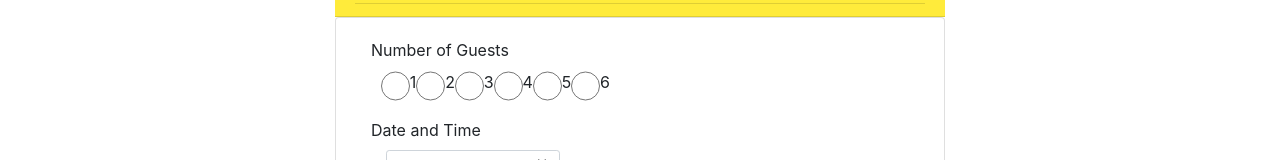
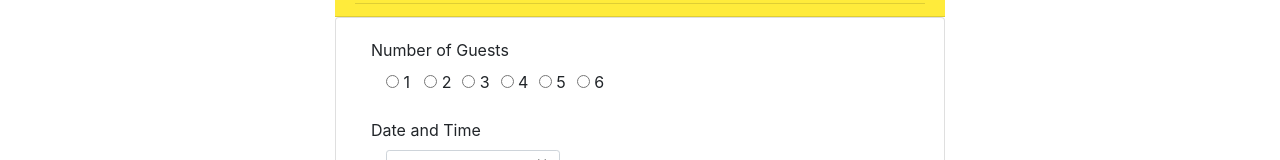
Before and after one commit to JoannaRocioS/Website-, a website: page index.html in a window 1280 px wide. Shown: the part 2066-2226 px from the top of the page. Drawn offline with nearby package versions, Linux system fonts and the light colour scheme.

Commit message:
task 2 ready

```diff
--- a/index.html
+++ b/index.html
@@ -292,18 +292,37 @@
                             <div class="form-group col-sm-4 col-md-6">
                                 <label class="label">Number of Guests</label>
                                 <div class="form-row col-sm-2 col-md" class="form-group col-sm-2 col-md-auto">
-                                    <input type="radio" name="guests" id="1" class="col-md col-sm">
+
+                                    <div class="col">
+                                        <input type="radio" name="guests" id="1">
                                         <label class="label">1 </label>
-                                    <input type="radio" name="guests" id="2" class="col-md">
+                                    </div>
+
+                                    <div class="col">
+                                        <input type="radio" name="guests" id="2">
                                         <label class="label">2 </label>
-                                    <input type="radio" name="guests" id="3" class="col-md">
+                                    </div>
+
+                                    <div class="col">
+                                        <input type="radio" name="guests" id="3">
                                         <label class="label">3 </label>
-                                    <input type="radio" name="guests" id="4" class="col-md">
+                                    </div>
+
+                                    <div class="col">
+                                        <input type="radio" name="guests" id="4">
                                         <label class="label">4 </label>
-                                    <input type="radio" name="guests" id="5" class="col-md">
+                                    </div>
+
+                                    <div class="col">
+                                        <input type="radio" name="guests" id="5">
                                         <label class="label">5 </label>
-                                    <input type="radio" name="guests" id="6" class="col-md">
+                                    </div>
+
+                                    <div class="col">
+                                        <input type="radio" name="guests" id="6">
                                         <label class="label">6 </label>
+                                    </div>
+
                                 </div>
                             </div>
                         </div>
```
Lines whose indentation alone changed are shown as unchanged.
